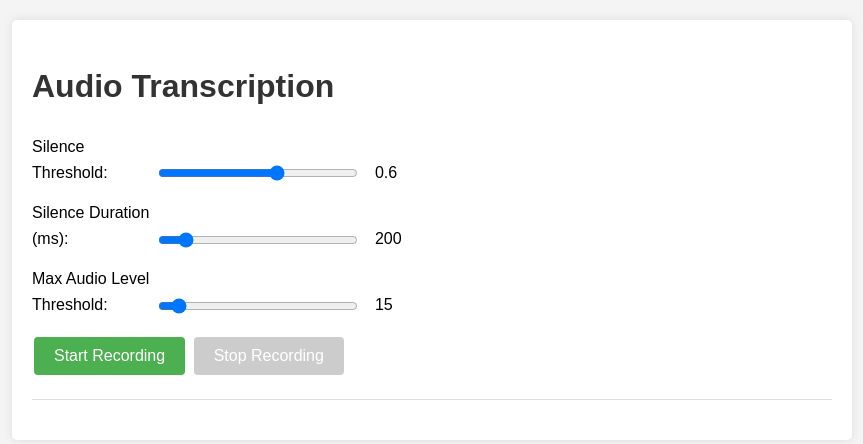
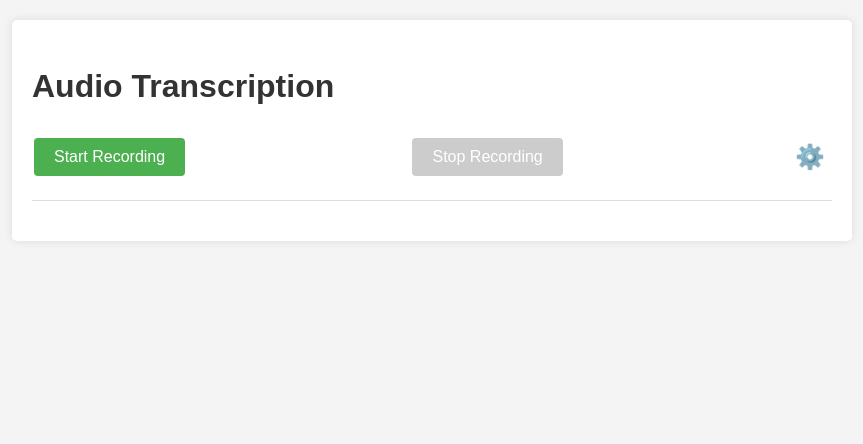
Before and after one commit to jayrinaldime/open-subtitles, a FastAPI app: page / in a window 1280 px wide. Shown: the top 444 px of the page, without its empty margins (208-1071 px from the left). Run offline with FastAPI, Linux system fonts and the light colour scheme.

Commit message:
feat: add settings panel and toggle functionality

```diff
--- a/static/css/styles.css
+++ b/static/css/styles.css
@@ -88,3 +88,30 @@ button:disabled {
     font-weight: bold;
     margin-left: 5px;
 }
+.controls {
+    display: flex;
+    justify-content: space-between;
+    align-items: center;
+    margin-bottom: 20px;
+}
+
+.icon-button {
+    background: none;
+    border: none;
+    font-size: 24px;
+    cursor: pointer;
+    padding: 5px;
+}
+
+.settings-panel {
+    background-color: #f0f0f0;
+    border: 1px solid #ddd;
+    padding: 20px;
+    margin-bottom: 20px;
+    border-radius: 5px;
+}
+
+.settings-panel h2 {
+    margin-top: 0;
+    margin-bottom: 15px;
+}
--- a/static/js/main.js
+++ b/static/js/main.js
@@ -12,6 +12,7 @@ let maxAudioLevelThreshold = 10;
 
 document.getElementById('startRecording').addEventListener('click', startRecording);
 document.getElementById('stopRecording').addEventListener('click', stopRecording);
+document.getElementById('settingsButton').addEventListener('click', toggleSettings);
 document.getElementById('maxAudioLevelThreshold').addEventListener('input', function() {
     maxAudioLevelThreshold = parseInt(this.value);
     document.getElementById('maxAudioLevelThresholdValue').textContent = maxAudioLevelThreshold;
@@ -24,6 +25,15 @@ document.getElementById('silenceDuration').addEventListener('input', function()
     silenceDuration = parseInt(this.value);
     document.getElementById('silenceDurationValue').textContent = silenceDuration;
 });
+
+function toggleSettings() {
+    const settingsPanel = document.getElementById('settingsPanel');
+    if (settingsPanel.style.display === 'none') {
+        settingsPanel.style.display = 'block';
+    } else {
+        settingsPanel.style.display = 'none';
+    }
+}
 
 function startContinuousRecording() {
     navigator.mediaDevices.getUserMedia({ audio: true })
--- a/templates/index.html
+++ b/templates/index.html
@@ -9,6 +9,13 @@
  <body>
      <div class="container">
          <h1>Audio Transcription</h1>
+         <div class="controls">
+             <button id="startRecording">Start Recording</button>
+             <button id="stopRecording" disabled>Stop Recording</button>
+             <button id="settingsButton" class="icon-button">⚙️</button>
+         </div>
+         <div id="settingsPanel" class="settings-panel" style="display: none;">
+             <h2>Settings</h2>
              <div class="control-group">
                  <label for="silenceThreshold">Silence Threshold:</label>
                  <input type="range" id="silenceThreshold" min="0" max="1" step="0.05" value="0.6">
@@ -17,15 +24,14 @@
              <div class="control-group">
                  <label for="silenceDuration">Silence Duration (ms):</label>
                  <input type="range" id="silenceDuration" min="100" max="2000" step="100" value="300">
-             <span id="silenceDurationValue">200</span>
+                 <span id="silenceDurationValue">300</span>
              </div>
              <div class="control-group">
                  <label for="maxAudioLevelThreshold">Max Audio Level Threshold:</label>
                  <input type="range" id="maxAudioLevelThreshold" min="1" max="128" step="1" value="10">
-             <span id="maxAudioLevelThresholdValue">15</span>
+                 <span id="maxAudioLevelThresholdValue">10</span>
              </div>
-         <button id="startRecording">Start Recording</button>
-         <button id="stopRecording" disabled>Stop Recording</button>
+         </div>
          <div id="audioLevelContainer" style="display: none;">
              <label for="audioLevel">Audio Level:</label>
              <span id="audioLevel">0</span>
```
Lines whose indentation alone changed are shown as unchanged.
